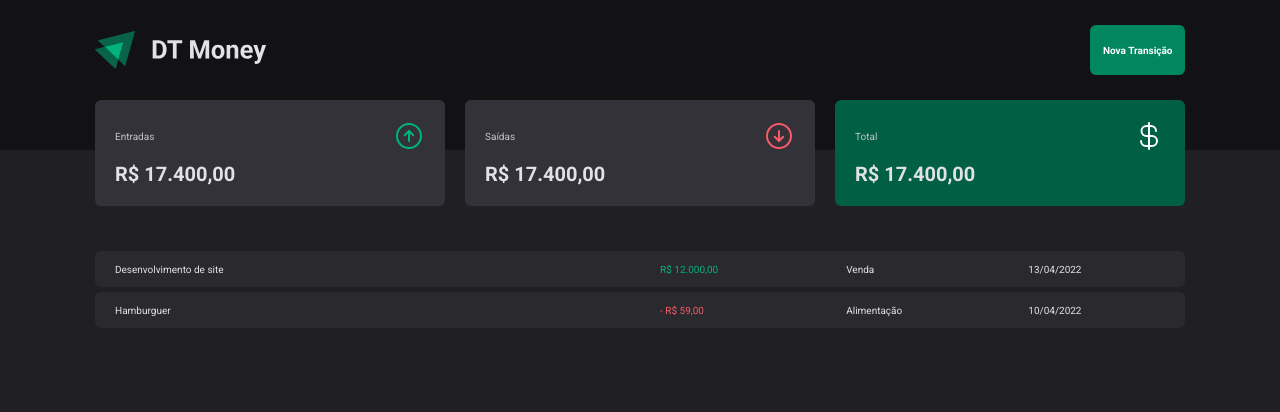
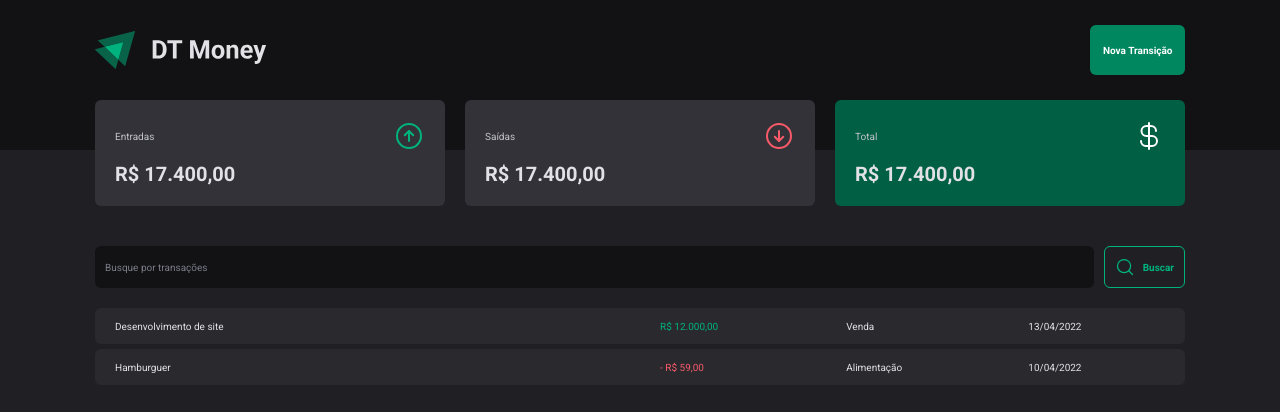
Before and after one commit to JonatasAS/Project_Ignite_03, a React (Vite) app in the folder dt-money/: page / in a window 1280 px wide. Shown: the top 412 px of the page. Built offline with nearby package versions, Linux system fonts and the light colour scheme.

Commit message:
component Search

```diff
--- /dev/null
+++ b/dt-money/src/pages/Transactions/components/SearchForm/index.tsx
@@ -0,0 +1,16 @@
+import { SearchFormContainer } from "./styles";
+
+import { MagnifyingGlass } from "phosphor-react"
+
+export function SearchForm() {
+    return(
+        <SearchFormContainer>
+            <input type="text" placeholder="Busque por transações" />
+
+            <button>
+                <MagnifyingGlass size={20} />
+                Buscar
+            </button>
+        </SearchFormContainer>
+    )
+}
--- /dev/null
+++ b/dt-money/src/pages/Transactions/components/SearchForm/styles.ts
@@ -0,0 +1,40 @@
+import styled from 'styled-components'
+
+export const SearchFormContainer = styled.form`
+    display: flex;
+    gap: 1rem;
+
+    input {
+        flex: 1;
+        border-radius: 6px;
+        border: 0;
+        background: ${props => props.theme["gray-900"]};
+        color: ${props => props.theme["gray-300"]};
+        padding: 1rem;
+
+        &::placeholder {
+            color: ${props => props.theme["gray-500"]};
+        }
+    }
+
+    button {
+        display: flex;
+        align-items: center;
+        gap: 0.75rem;
+
+        border: 0;
+        padding: 1rem;
+        background: transparent;
+        border: 1px solid ${props => props.theme["green-300"]};
+        color: ${props => props.theme["green-300"]};
+        font-weight: bold;
+        border-radius: 6px;
+
+        &:hover {
+            background: ${props => props.theme["green-500"]};
+            border: ${props => props.theme["green-500"]};
+            color: ${props => props.theme.white};
+            transition: background-color 0.2s, color 0.2s, border-color 0.2s;
+        }
+    }
+`;
--- a/dt-money/src/pages/Transactions/index.tsx
+++ b/dt-money/src/pages/Transactions/index.tsx
@@ -1,5 +1,6 @@
 import { Header } from "../../components/Header";
 import { Summary } from "../../components/Summary/index";
+import { SearchForm } from "./components/SearchForm/index";
 import { PriceHighLight, TrasactionsContainer, TrasactionsTable } from "./styles";
 
 export function Transactions() {
@@ -9,6 +10,7 @@ export function Transactions() {
       <Summary />
 
       <TrasactionsContainer>
+        <SearchForm />
         <TrasactionsTable>
           <tbody>
             <tr>
--- a/dt-money/src/pages/Transactions/styles.ts
+++ b/dt-money/src/pages/Transactions/styles.ts
@@ -12,7 +12,7 @@ export const TrasactionsTable = styled.table`
     width: 100%;
     border-collapse: separate;
     border-spacing: 0 0.5rem;
-    /* margin-top: 1.5rem; */
+    margin-top: 1.5rem;
 
     td {
         padding: 1.25rem 2rem;
```
